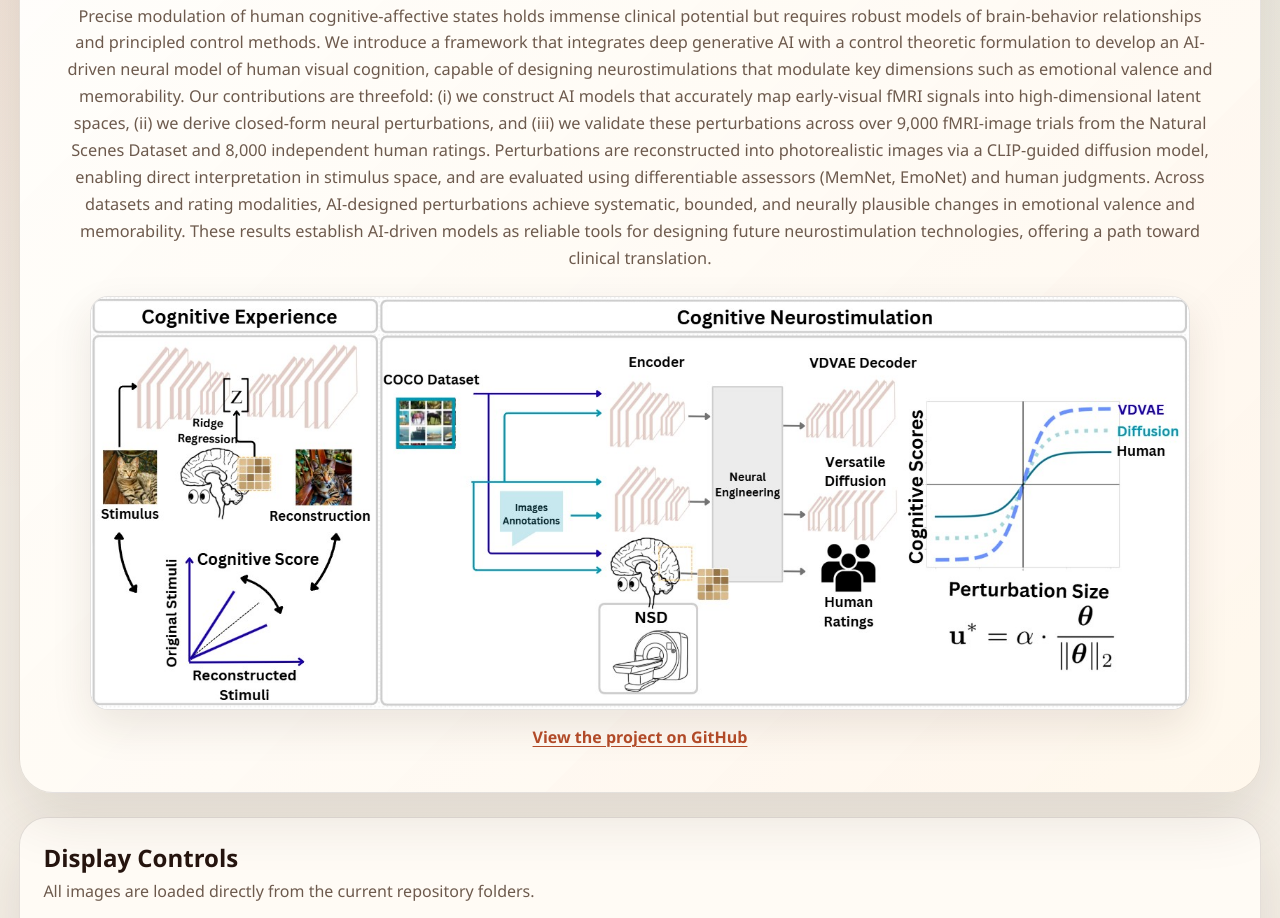
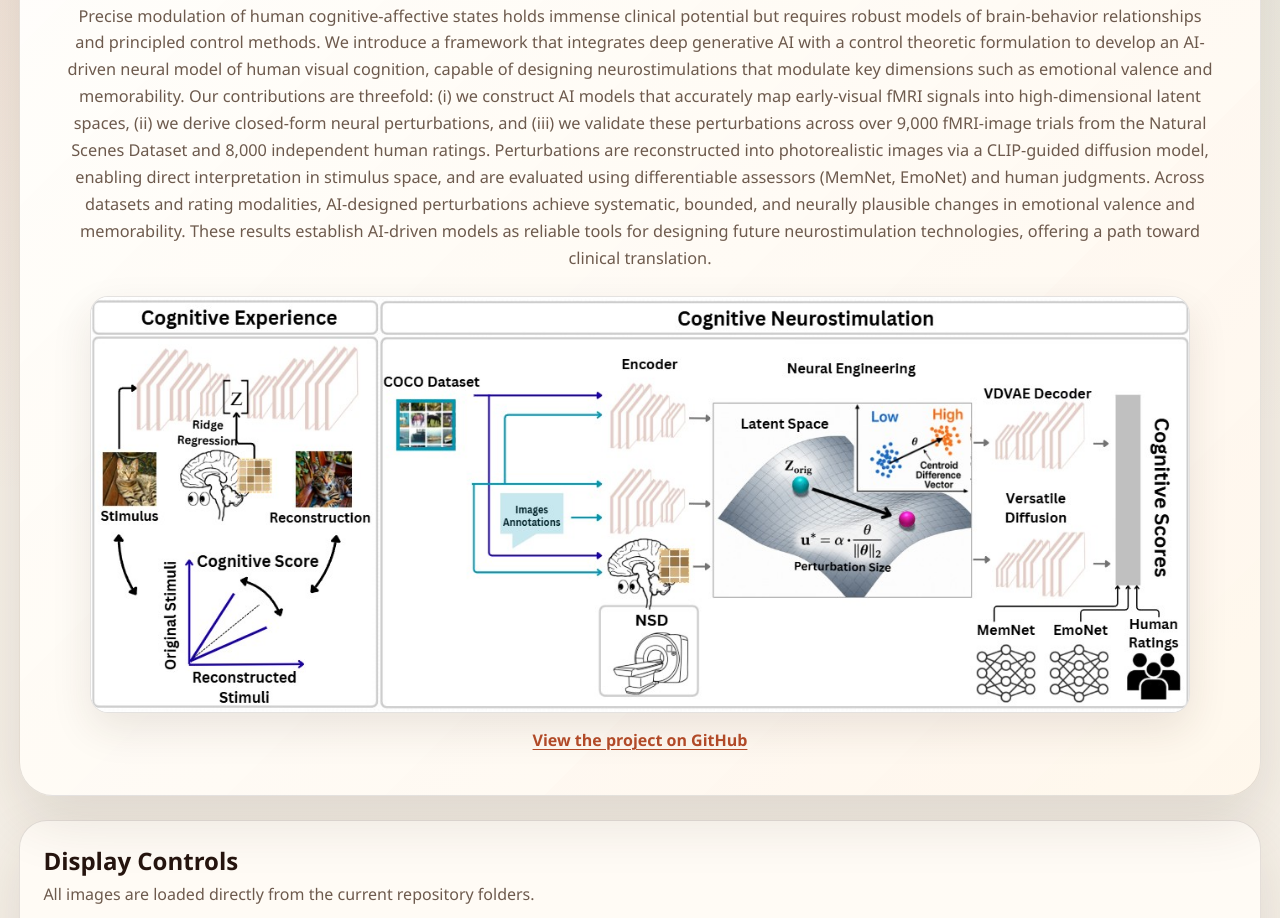
Before and after one commit to MarRoth93/website_recon, a plain HTML site: page index.html in a window 1280 px wide. Shown: the part 543-1461 px from the top of the page. Drawn offline with Linux system fonts and the light colour scheme.

Commit message:
new image

```diff
--- a/index.html
+++ b/index.html
@@ -38,7 +38,7 @@
           translation.
         </p>
         <figure class="hero-figure">
-          <img src="./Figure%202.JPG" alt="Study overview figure showing cognitive experience, cognitive neurostimulation, encoders, decoders, human ratings, and perturbation scoring." />
+          <img src="./Figure%202%20new.jpg" alt="Study overview figure showing cognitive experience, cognitive neurostimulation, latent-space neural engineering, decoders, model assessors, human ratings, and cognitive scores." />
         </figure>
         <p class="hero-linkout">
           <a href="https://github.com/MarRoth93/Optimal-Neural-Engineering-of-Human-Cognitive-Experience" target="_blank" rel="noreferrer">View the project on GitHub</a>
```
Also changed, not shown: Figure 2 new.jpg (added).
